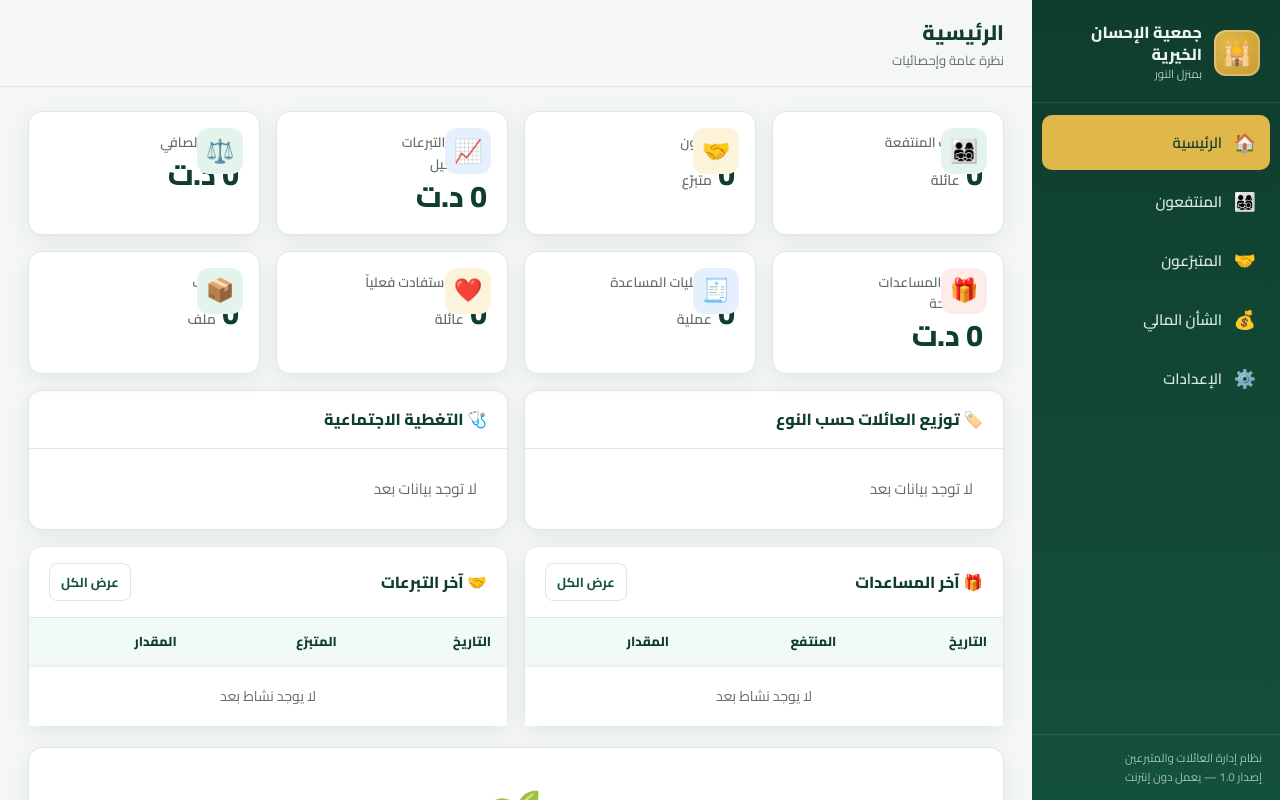
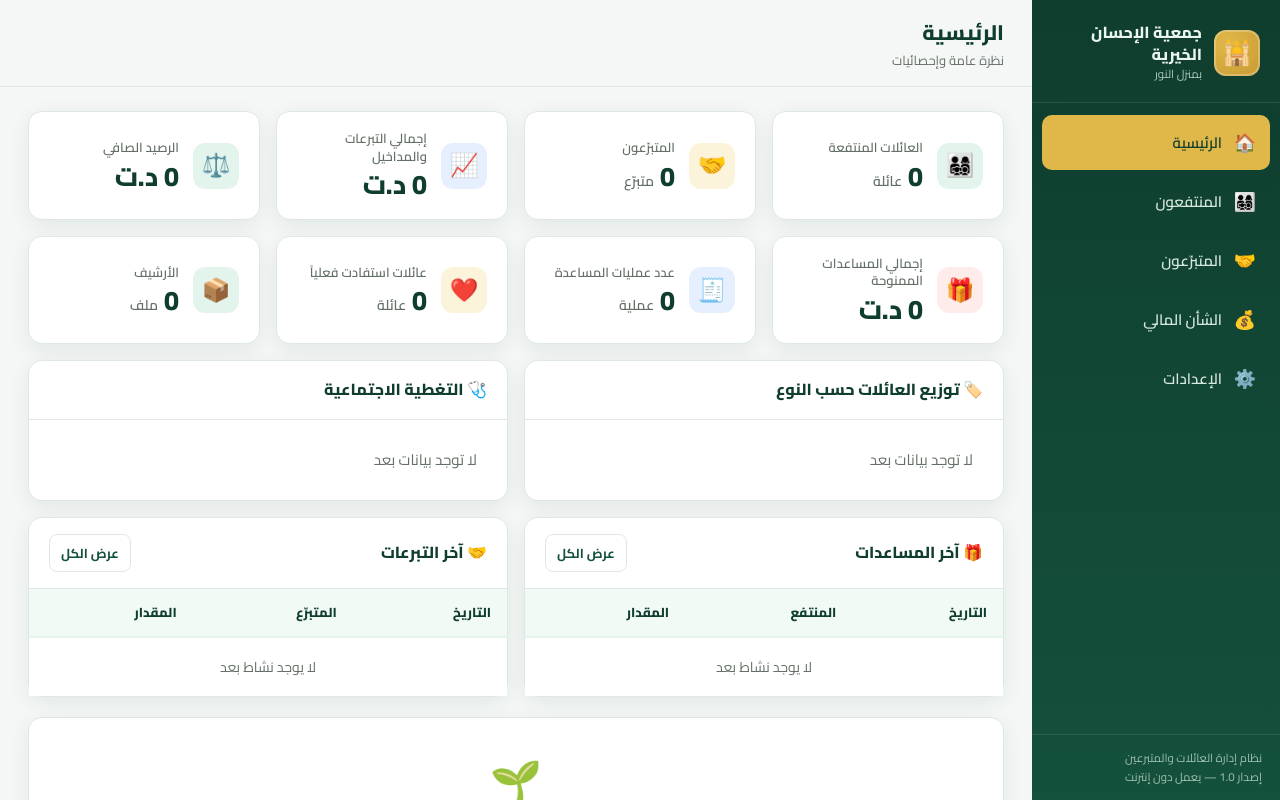
Before and after one commit to thefhiter/jamiat-alihsan-charity, a plain HTML site: page index.html in a window 1280 px wide. Drawn offline with Linux system fonts and the light colour scheme.

Commit message:
إصلاح أبعاد بطاقات الإحصائيات (قص النصوص خلف الأيقونة)
استبدال التموضع المطلق + حشو خاطئ الجهة بتخطيط flex مرن
(أيقونة + نص جنباً إلى جنب) حتى لا تُقصّ العناوين الطويلة مثل
«الرصيد الصافي» و«عدد عمليات المساعدة».

```diff
--- a/css/styles.css
+++ b/css/styles.css
@@ -187,21 +187,24 @@ a { color: var(--green-700); text-decoration: none; }
 .card .card-body { padding: 18px 20px; }
 
 .stat {
-  position: relative;
-  padding: 20px;
+  display: flex;
+  align-items: center;
+  gap: 14px;
+  padding: 18px 20px;
+  min-height: 92px;
   border-radius: var(--radius);
   background: var(--card);
   border: 1px solid var(--line);
   box-shadow: var(--shadow);
-  overflow: hidden;
 }
 .stat .ico-bg {
-  position: absolute; inset-inline-start: 16px; top: 16px;
+  flex: 0 0 46px;
   width: 46px; height: 46px; border-radius: 12px;
   display: grid; place-items: center; font-size: 23px;
 }
-.stat .label { color: var(--muted); font-size: 13.5px; font-weight: 600; }
-.stat .value { font-size: 30px; font-weight: 800; color: var(--green-900); margin-top: 2px; line-height: 1.2; }
+.stat .meta { flex: 1 1 auto; min-width: 0; }
+.stat .label { color: var(--muted); font-size: 13px; font-weight: 600; line-height: 1.35; }
+.stat .value { font-size: 27px; font-weight: 800; color: var(--green-900); margin-top: 3px; line-height: 1.2; word-break: break-word; }
 .stat .unit { font-size: 14px; color: var(--muted); font-weight: 600; }
 .stat.green .ico-bg { background: var(--green-100); color: var(--green-700); }
 .stat.gold  .ico-bg { background: var(--gold-100); color: var(--gold-600); }
--- a/js/dashboard.js
+++ b/js/dashboard.js
@@ -22,7 +22,7 @@
 
     function stat(cls, ico, label, value, unit) {
       return '<div class="stat ' + cls + '"><div class="ico-bg">' + ico + '</div>' +
-        '<div style="padding-inline-end:54px"><div class="label">' + label + '</div>' +
+        '<div class="meta"><div class="label">' + label + '</div>' +
         '<div class="value">' + value + (unit ? ' <span class="unit">' + unit + "</span>" : "") + "</div></div></div>";
     }
 
--- a/js/finance.js
+++ b/js/finance.js
@@ -97,7 +97,7 @@
         "</div>";
     }
     function stat(cls, ico, label, val) {
-      return '<div class="stat ' + cls + '"><div class="ico-bg">' + ico + '</div><div style="padding-inline-end:54px"><div class="label">' + label + '</div><div class="value" style="font-size:23px">' + val + "</div></div></div>";
+      return '<div class="stat ' + cls + '"><div class="ico-bg">' + ico + '</div><div class="meta"><div class="label">' + label + '</div><div class="value" style="font-size:22px">' + val + "</div></div></div>";
     }
 
     function paint() {
```
